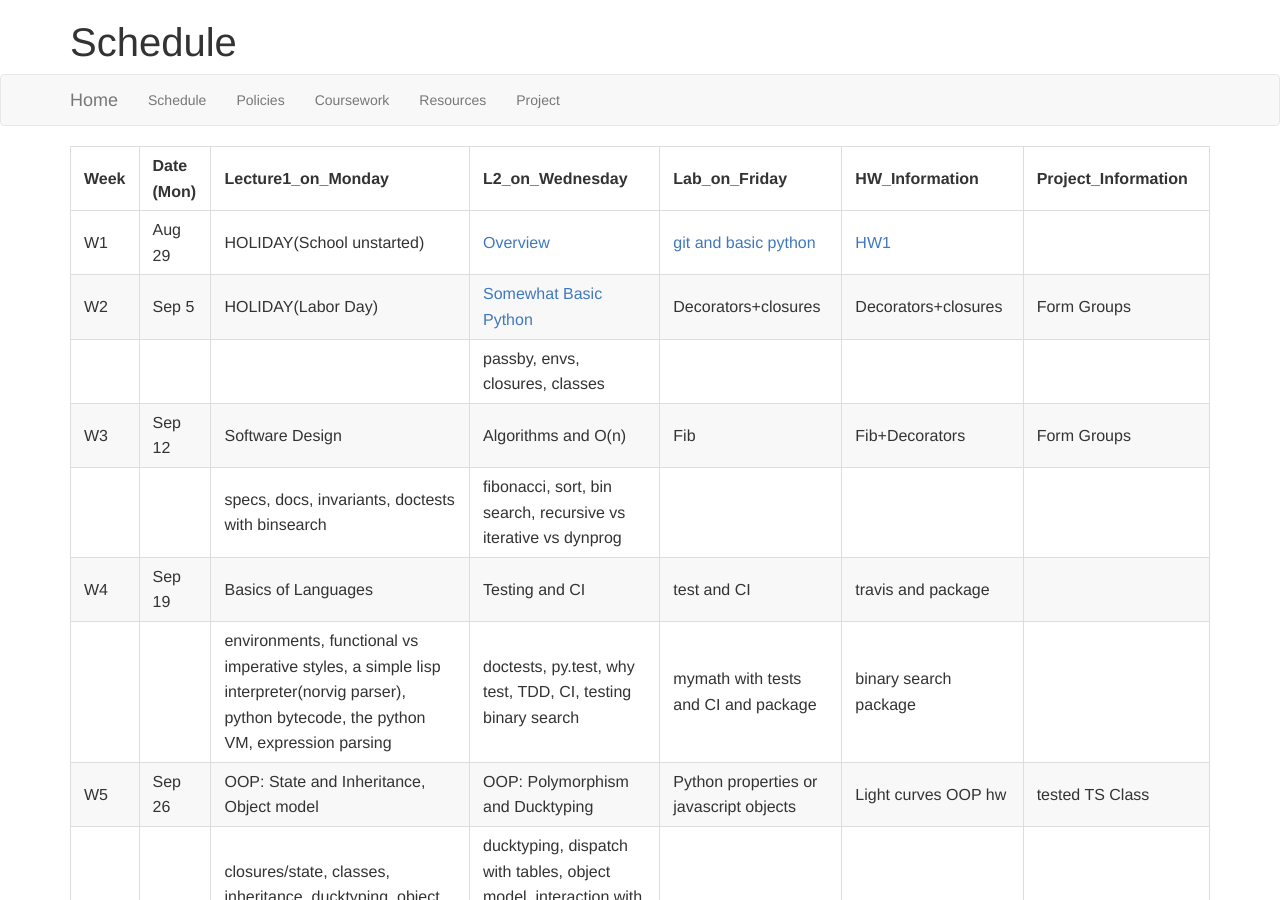
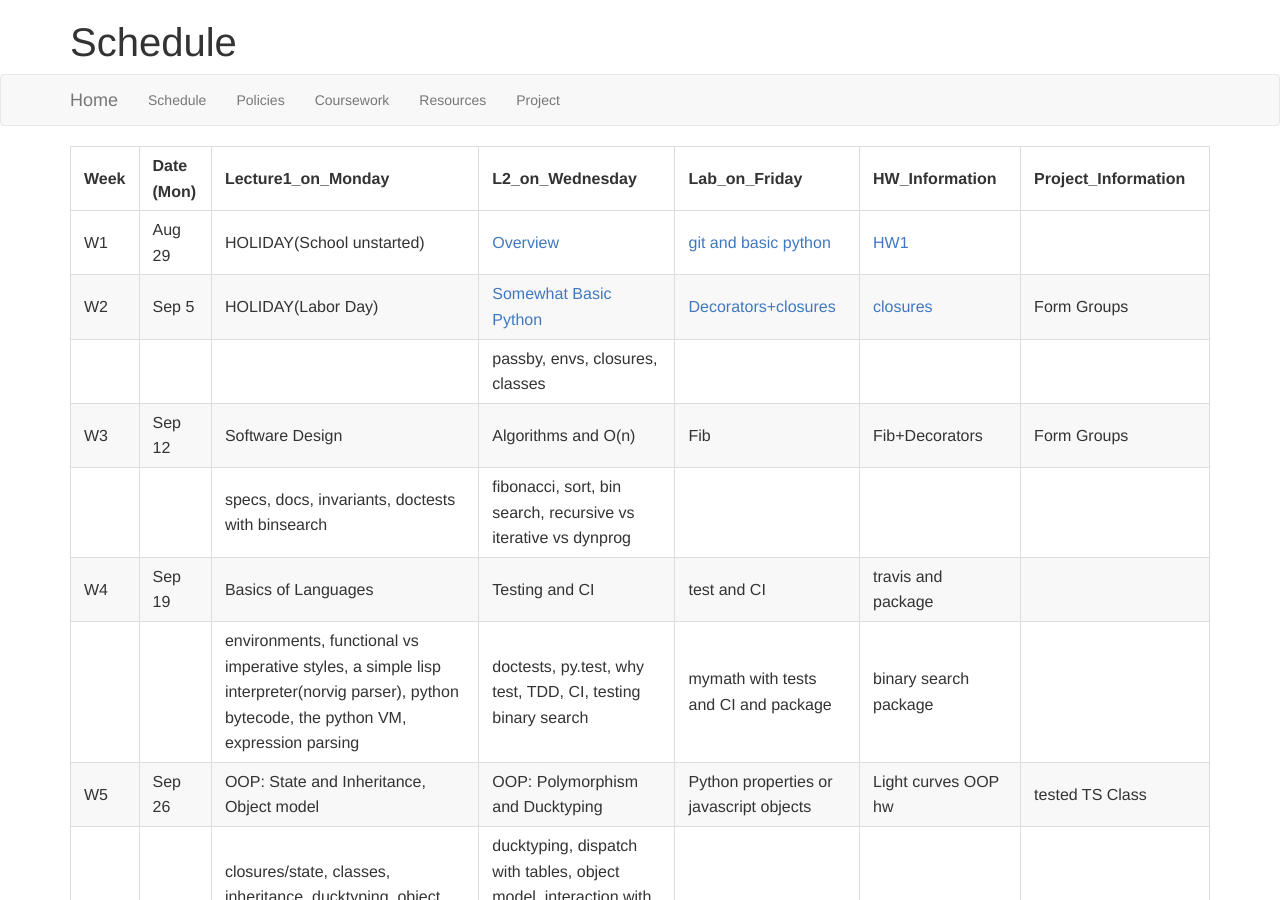
Before and after one commit to iacs-cs207/cs207-2016, a Jekyll site: the page built from schedule.md, in a window 1280 px wide and 900 px high. Built offline with Jekyll 4.4.1, drawn with Linux system fonts in a browser that asks for light colours; nearby versions of some CDN libraries; Markdown is read by kramdown in place of the engine named in the settings.

Commit message:
added to schedule page

```diff
--- a/schedule.md
+++ b/schedule.md
@@ -6,7 +6,7 @@ layout: default
 | Week | Date (Mon) | Lecture1_on_Monday                       | L2_on_Wednesday                          | Lab_on_Friday                            | HW_Information                           | Project_Information                      |
 | ---- | ---------- | ---------------------------------------- | ---------------------------------------- | ---------------------------------------- | ---------------------------------------- | ---------------------------------------- |
 | W1   | Aug 29     | HOLIDAY(School unstarted)                | [Overview](https://github.com/iacs-cs207/cs207-2016/blob/master/lectures/introduction.pdf)        |     [git and basic python](https://github.com/iacs-cs207/cs207-2016/blob/master/labs/lab1)                                     |    [HW1](https://goo.gl/forms/JOSiIPl3imlT44wL2)                                      |                                          |
-| W2   | Sep 5      | HOLIDAY(Labor Day)                       | [Somewhat Basic Python](https://github.com/iacs-cs207/cs207-2016/blob/master/lectures/BasicPythonAndEnvironments.ipynb)                    | Decorators+closures                      | Decorators+closures                      | Form Groups                              |
+| W2   | Sep 5      | HOLIDAY(Labor Day)                       | [Somewhat Basic Python](https://github.com/iacs-cs207/cs207-2016/blob/master/lectures/BasicPythonAndEnvironments.ipynb)                    | [Decorators+closures](https://github.com/iacs-cs207/cs207-2016/blob/master/labs/lab2.ipynb)                      | [closures](https://github.com/iacs-cs207/cs207-2016/blob/master/homeworks/hw2.ipynb)                      | Form Groups                              |
 |      |            |                                          | passby, envs, closures, classes          |                                          |                                          |                                          |
 | W3   | Sep 12     | Software Design                          | Algorithms and O(n)                      | Fib                                      | Fib+Decorators                           | Form Groups                              |
 |      |            | specs, docs, invariants, doctests with binsearch | fibonacci, sort, bin search, recursive vs iterative vs dynprog |                                          |                                          |                                          |
```
